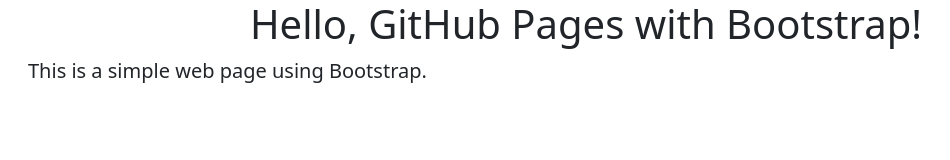
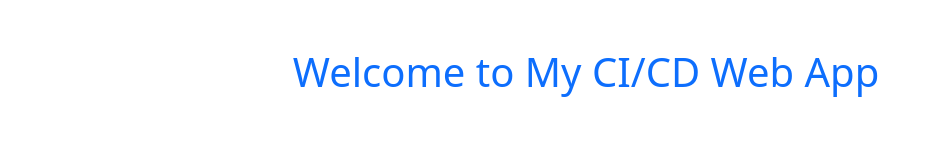
Before and after one commit to sharmaaniket123/WEB-APP-CI-CD, a plain HTML site: page index.html in a window 1280 px wide. Shown: the whole page, without its empty margins (54-1004 px from the left). Drawn offline with nearby package versions, Linux system fonts and the light colour scheme.

Commit message:
Update index.html

```diff
--- a/index.html
+++ b/index.html
@@ -1,16 +1,16 @@
 <!DOCTYPE html>
-<html>
+<html lang="en">
 <head>
-  <title>My Web Page</title>
+  <meta charset="UTF-8">
+  <meta name="viewport" content="width=device-width, initial-scale=1.0">
+  <title>My Web App</title>
 
-  <!-- ✅ Add Bootstrap CSS here -->
+  <!-- Bootstrap CSS (add this line below title) -->
   <link href="https://cdn.jsdelivr.net/npm/bootstrap@5.3.0/dist/css/bootstrap.min.css" rel="stylesheet">
-
 </head>
 <body>
-  <div class="container">
-    <h1 class="text-center">Hello, GitHub Pages with Bootstrap!</h1>
-    <p class="lead">This is a simple web page using Bootstrap.</p>
+  <div class="container text-center mt-5">
+    <h1 class="text-primary">Welcome to My CI/CD Web App</h1>
   </div>
 </body>
 </html>
```
